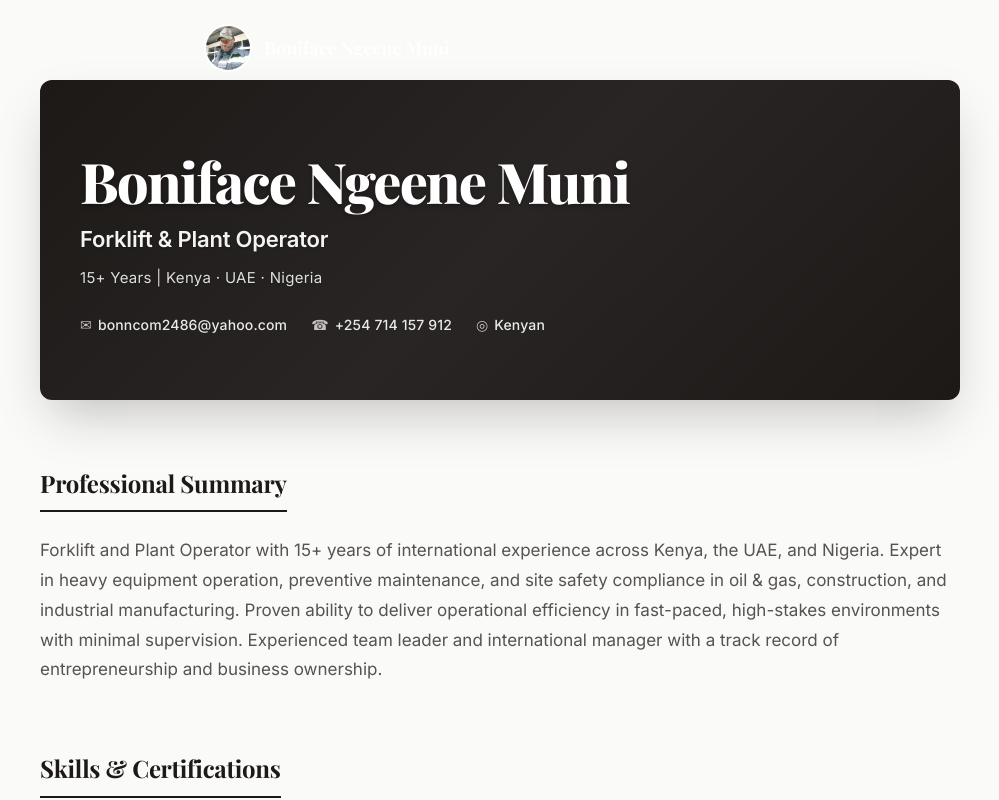
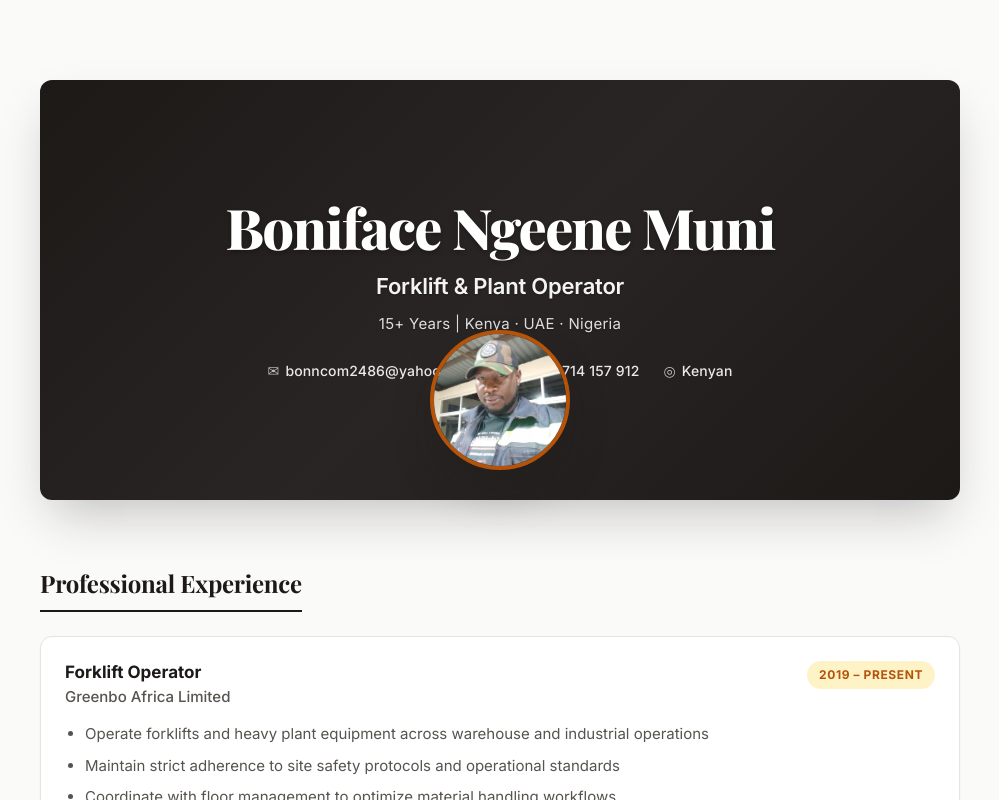
Before and after one commit to thealmikey/boniface-portfolio, a React (Vite) app: page / in a window 1280 px wide. Shown: the top 800 px of the page, without its empty margins (140-1139 px from the left). Built offline with nearby package versions, Linux system fonts and the light colour scheme; the HTML template or start-up script is replaced by a standard one.

Commit message:
feat: reorder layout, animate headshot, add languages, improve employer-first flow

```diff
--- a/src/App.tsx
+++ b/src/App.tsx
@@ -8,6 +8,7 @@ const cv = {
   phone: '+254 714 157 912',
   nationality: 'Kenyan',
   dob: '24 May 1986',
+  languages: ['English', 'Kiswahili', 'Kikuyu', 'Arabic'],
   summary:
     'Forklift and Plant Operator with 15+ years of international experience across Kenya, the UAE, and Nigeria. Expert in heavy equipment operation, preventive maintenance, and site safety compliance in oil & gas, construction, and industrial manufacturing. Proven ability to deliver operational efficiency in fast-paced, high-stakes environments with minimal supervision. Experienced team leader and international manager with a track record of entrepreneurship and business ownership.',
   skills: [
@@ -146,76 +147,6 @@ const styles = {
   },
 }
 
-function Navbar({ scrolled }: { scrolled: boolean }) {
-  return (
-      <nav
-        style={{
-          position: 'fixed',
-          top: 0,
-          right: 0,
-          zIndex: 100,
-          background: scrolled ? 'rgba(255,255,255,0.85)' : 'transparent',
-          backdropFilter: scrolled ? 'blur(12px) saturate(180%)' : 'none',
-          borderBottom: scrolled ? '1px solid var(--color-border)' : '1px solid transparent',
-          padding: scrolled ? 'var(--space-sm) var(--space-md)' : 'var(--space-md) var(--space-md)',
-          transition: 'all 0.4s cubic-bezier(0.4, 0, 0.2, 1)',
-          display: 'flex',
-          alignItems: 'center',
-          justifyContent: 'space-between',
-          maxWidth: '960px',
-          margin: '0 auto',
-          width: '100%',
-          borderRadius: scrolled ? '0 0 var(--radius-lg) var(--radius-lg)' : '0',
-        }}
-      >
-      <div style={{ display: 'flex', alignItems: 'center', gap: 'var(--space-sm)', textDecoration: 'none', color: 'inherit' }}>
-        <div
-          style={{
-            width: scrolled ? '40px' : '48px',
-            height: scrolled ? '40px' : '48px',
-            borderRadius: '50%',
-            border: `2px solid ${scrolled ? 'var(--color-dark)' : '#ffffff'}`,
-            overflow: 'hidden',
-            transition: 'all 0.4s cubic-bezier(0.4, 0, 0.2, 1)',
-            flexShrink: 0,
-          }}
-        >
-          <img
-            src="/headshot.jpg"
-            alt="Boniface Mwangi"
-            style={{ width: '100%', height: '100%', objectFit: 'cover', display: 'block' }}
-          />
-        </div>
-        <span
-          style={{
-            fontFamily: "'Playfair Display', Georgia, serif",
-            fontWeight: 700,
-            fontSize: '1.125rem',
-            color: scrolled ? 'var(--color-dark)' : '#ffffff',
-            transition: 'color 0.4s ease',
-            whiteSpace: 'nowrap',
-            overflow: 'hidden',
-            textOverflow: 'ellipsis',
-          }}
-        >
-          {cv.name}
-        </span>
-      </div>
-    </nav>
-  )
-}
-
-function Section({ title, children }: { title: string; children: React.ReactNode }) {
-  return (
-    <section style={styles.section}>
-      <h2 style={styles.sectionTitle}>{title}</h2>
-      <div style={{ display: 'flex', flexDirection: 'column', gap: 'var(--space-md)' }}>
-        {children}
-      </div>
-    </section>
-  )
-}
-
 function ExperienceCard({
   period,
   title,
@@ -280,9 +211,21 @@ function ExperienceCard({
   )
 }
 
+function Section({ title, children }: { title: string; children: React.ReactNode }) {
+  return (
+    <section style={styles.section}>
+      <h2 style={styles.sectionTitle}>{title}</h2>
+      <div style={{ display: 'flex', flexDirection: 'column', gap: 'var(--space-md)' }}>
+        {children}
+      </div>
+    </section>
+  )
+}
+
 function App() {
   const [loaded, setLoaded] = React.useState(false)
   const [scrolled, setScrolled] = React.useState(false)
+  const [heroVisible, setHeroVisible] = React.useState(true)
 
   React.useEffect(() => {
     const timer = setTimeout(() => setLoaded(true), 50)
@@ -290,14 +233,108 @@ function App() {
   }, [])
 
   React.useEffect(() => {
-    const handleScroll = () => setScrolled(window.scrollY > 60)
+    const handleScroll = () => {
+      const y = window.scrollY
+      setScrolled(y > 80)
+      setHeroVisible(y < 300)
+    }
     window.addEventListener('scroll', handleScroll, { passive: true })
     return () => window.removeEventListener('scroll', handleScroll)
   }, [])
 
+  const headshotSize = heroVisible ? 140 : 44
+  const headshotBorder = heroVisible ? '4px solid var(--color-accent)' : '2px solid var(--color-dark)'
+  const headshotOpacity = heroVisible ? 1 : 0
+  const navbarOpacity = heroVisible ? 0 : 1
+
   return (
     <>
-      <Navbar scrolled={scrolled} />
+      <nav
+        style={{
+          position: 'fixed',
+          top: 0,
+          left: 0,
+          right: 0,
+          zIndex: 100,
+          background: scrolled ? 'rgba(255,255,255,0.92)' : 'transparent',
+          backdropFilter: scrolled ? 'blur(12px) saturate(180%)' : 'none',
+          borderBottom: scrolled ? '1px solid var(--color-border)' : '1px solid transparent',
+          padding: 'var(--space-sm) var(--space-md)',
+          transition: 'all 0.4s cubic-bezier(0.4, 0, 0.2, 1)',
+          display: 'flex',
+          alignItems: 'center',
+          justifyContent: 'space-between',
+          maxWidth: '960px',
+          margin: '0 auto',
+          width: '100%',
+          opacity: navbarOpacity,
+          pointerEvents: navbarOpacity ? 'auto' : 'none',
+        }}
+      >
+        <div style={{ display: 'flex', alignItems: 'center', gap: 'var(--space-sm)' }}>
+          <div
+            style={{
+              width: '44px',
+              height: '44px',
+              borderRadius: '50%',
+              border: '2px solid var(--color-dark)',
+              overflow: 'hidden',
+              flexShrink: 0,
+            }}
+          >
+            <img
+              src="/headshot.jpg"
+              alt="Boniface Mwangi"
+              style={{ width: '100%', height: '100%', objectFit: 'cover', display: 'block' }}
+            />
+          </div>
+          <span
+            style={{
+              fontFamily: "'Playfair Display', Georgia, serif",
+              fontWeight: 700,
+              fontSize: '1.125rem',
+              color: 'var(--color-dark)',
+              whiteSpace: 'nowrap',
+              overflow: 'hidden',
+              textOverflow: 'ellipsis',
+            }}
+          >
+            {cv.name}
+          </span>
+        </div>
+      </nav>
+
+      <div
+        style={{
+          position: 'fixed',
+          top: '50%',
+          left: '50%',
+          transform: 'translate(-50%, -50%)',
+          zIndex: 50,
+          pointerEvents: 'none',
+          transition: 'opacity 0.5s ease',
+          opacity: headshotOpacity,
+        }}
+      >
+        <div
+          style={{
+            width: `${headshotSize}px`,
+            height: `${headshotSize}px`,
+            borderRadius: '50%',
+            border: headshotBorder,
+            overflow: 'hidden',
+            boxShadow: '0 24px 48px -12px rgba(28, 25, 23, 0.35)',
+            transition: 'all 0.6s cubic-bezier(0.4, 0, 0.2, 1)',
+          }}
+        >
+          <img
+            src="/headshot.jpg"
+            alt="Boniface Mwangi"
+            style={{ width: '100%', height: '100%', objectFit: 'cover', display: 'block' }}
+          />
+        </div>
+      </div>
+
       <main
         style={{
           opacity: loaded ? 1 : 0,
@@ -311,22 +348,20 @@ function App() {
             borderRadius: 'var(--radius-lg)',
             marginBottom: 'var(--space-xl)',
             overflow: 'hidden',
-            minHeight: '320px',
+            minHeight: '420px',
             display: 'flex',
-            alignItems: 'flex-end',
+            flexDirection: 'column',
+            alignItems: 'center',
+            justifyContent: 'center',
+            textAlign: 'center',
             background: 'linear-gradient(135deg, #1c1917 0%, #292524 50%, #1c1917 100%)',
+            color: '#ffffff',
             boxShadow: '0 24px 48px -12px rgba(28, 25, 23, 0.25)',
+            paddingTop: heroVisible ? '0' : 'var(--space-xl)',
+            transition: 'padding-top 0.4s ease',
           }}
         >
-          <div
-            style={{
-              position: 'relative',
-              zIndex: 2,
-              padding: 'var(--space-xl) var(--space-lg)',
-              color: '#ffffff',
-              width: '100%',
-            }}
-          >
+          <div style={{ position: 'relative', zIndex: 2, padding: 'var(--space-xl) var(--space-lg)' }}>
             <h1
               style={{
                 fontFamily: "'Playfair Display', Georgia, serif",
@@ -369,6 +404,7 @@ function App() {
               style={{
                 display: 'flex',
                 flexWrap: 'wrap',
+                justifyContent: 'center',
                 gap: 'var(--space-md)',
                 fontSize: '0.875rem',
                 opacity: 0.9,
@@ -388,6 +424,18 @@ function App() {
             </div>
           </div>
         </header>
+
+        <Section title="Professional Experience">
+          {cv.experience.map((job, i) => (
+            <ExperienceCard
+              key={i}
+              period={job.period}
+              title={job.role}
+              subtitle={job.company}
+              highlights={job.highlights}
+            />
+          ))}
+        </Section>
 
         <Section title="Professional Summary">
           <p
@@ -579,18 +627,6 @@ function App() {
           </div>
         </Section>
 
-        <Section title="Professional Experience">
-          {cv.experience.map((job, i) => (
-            <ExperienceCard
-              key={i}
-              period={job.period}
-              title={job.role}
-              subtitle={job.company}
-              highlights={job.highlights}
-            />
-          ))}
-        </Section>
-
         <Section title="Education">
           {cv.education.map((edu, i) => (
             <div key={i} style={styles.card}>
@@ -615,6 +651,28 @@ function App() {
               </div>
             </div>
           ))}
+        </Section>
+
+        <Section title="Languages">
+          <div style={styles.card}>
+            <div style={{ display: 'flex', flexWrap: 'wrap', gap: '0.5rem' }}>
+              {cv.languages.map((lang, i) => (
+                <span
+                  key={i}
+                  style={{
+                    fontSize: '0.9375rem',
+                    background: 'var(--color-accent-soft)',
+                    color: 'var(--color-accent)',
+                    padding: '0.5rem 1rem',
+                    borderRadius: 'var(--radius)',
+                    fontWeight: 600,
+                  }}
+                >
+                  {lang}
+                </span>
+              ))}
+            </div>
+          </div>
         </Section>
 
         <Section title="Referees">
```
